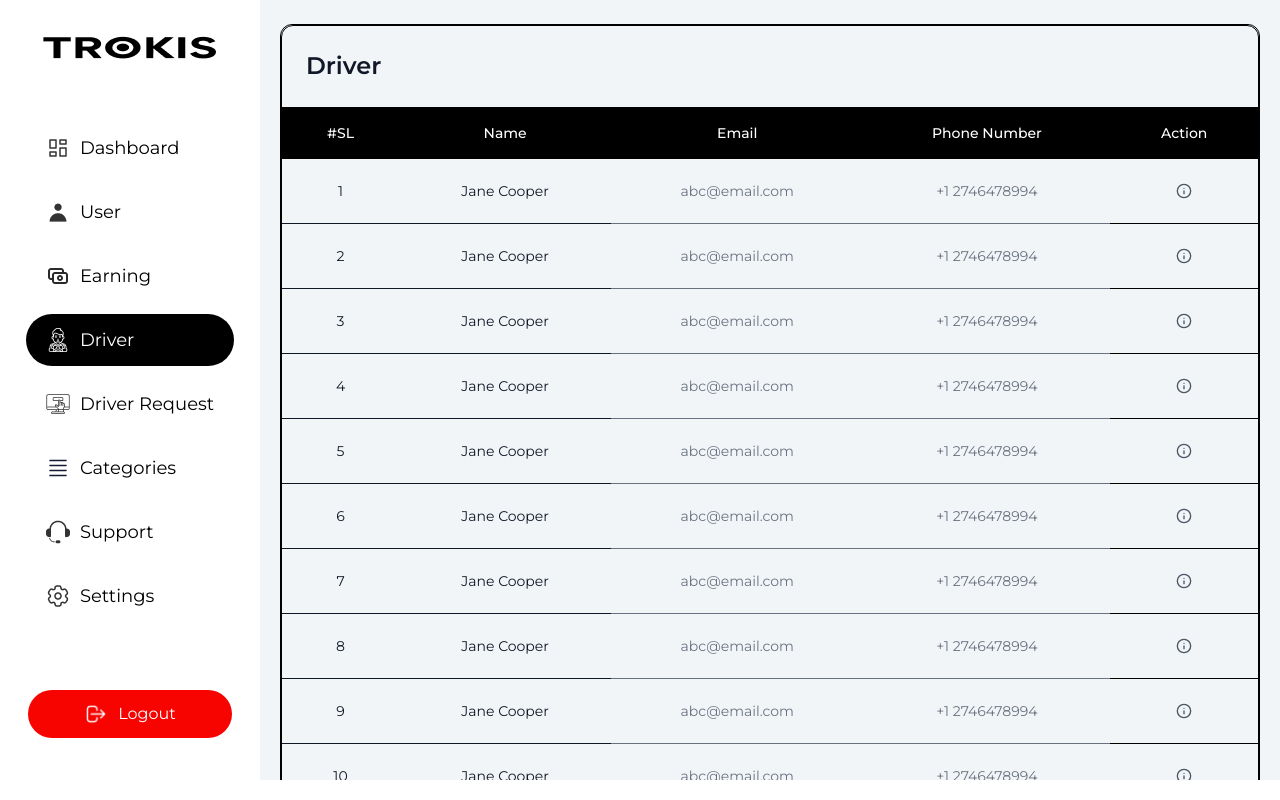
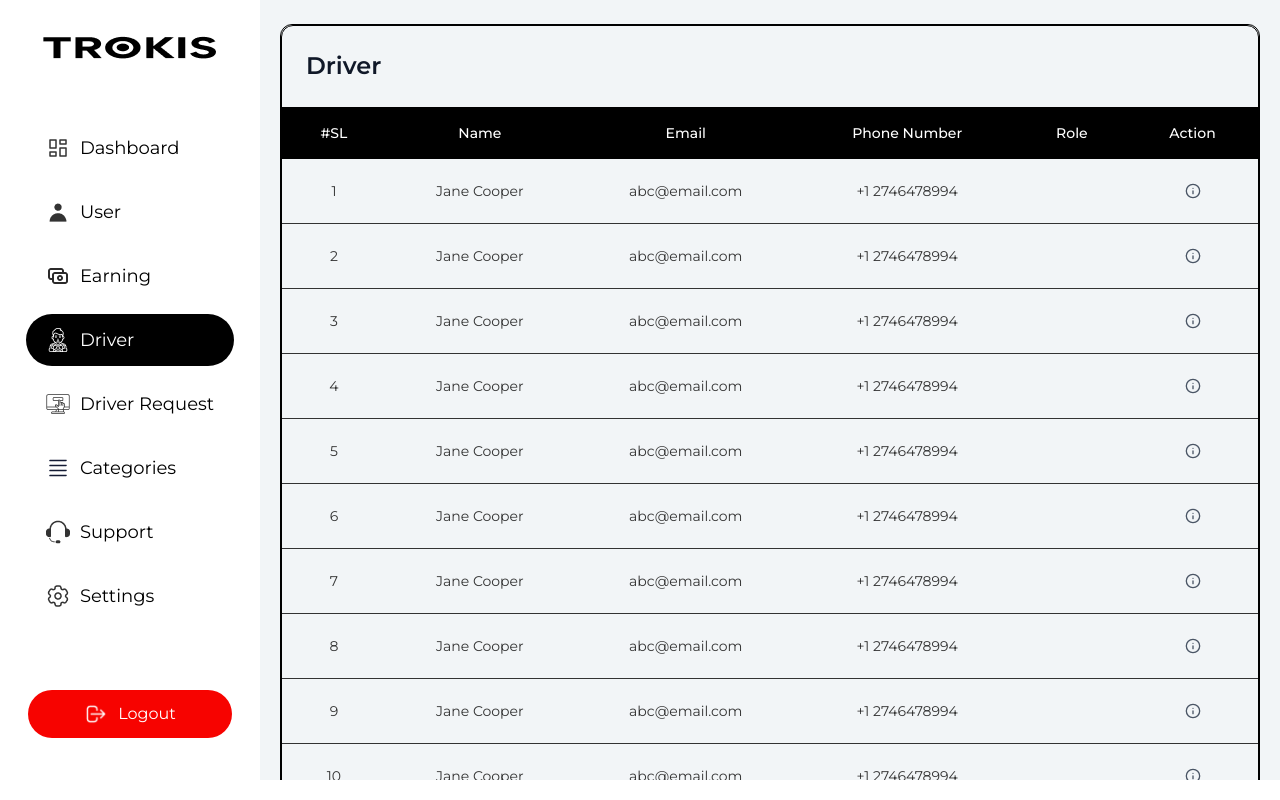
Before and after one commit to FaisalHasanEmon/trokis, a React (Vite) app: page /driver in a window 1280 px wide. Built offline with nearby package versions, Linux system fonts and the light colour scheme.

Commit message:
table responsiveness fixed

```diff
--- a/src/components/table/Table.jsx
+++ b/src/components/table/Table.jsx
@@ -19,7 +19,10 @@ const Table = ({ dataOf = "Not Defined", data = [] }) => {
 
   // Modal content based on current location
   const getModalContent = () => {
-    if (location.pathname === "/user" && selectedUser) {
+    if (
+      (location.pathname === "/user" || location.pathname === "/") &&
+      selectedUser
+    ) {
       // Use manual data if not available in selectedUser
       const modalData = {
         sl: selectedUser.id || 78,
@@ -214,7 +217,7 @@ const Table = ({ dataOf = "Not Defined", data = [] }) => {
 
   return (
     <>
-      {/* Recent Users Table */}
+      {/* Table */}
       <div className="rounded-xl shadow-sm border overflow-hidden">
         <div className="p-6 border-b border-gray-100">
           <h3 className="text-lg md:text-2xl font-semibold text-gray-900">
@@ -226,6 +229,7 @@ const Table = ({ dataOf = "Not Defined", data = [] }) => {
         <div className="hidden sm:block overflow-x-auto">
           <table className="w-full">
             <thead className="bg-black">
+              {/* Heading Row */}
               <tr>
                 <th className="px-6 py-4 text-center text-sm font-medium text-white">
                   #SL
@@ -239,26 +243,36 @@ const Table = ({ dataOf = "Not Defined", data = [] }) => {
                 <th className="px-6 py-4 text-center text-sm font-medium text-white">
                   Phone Number
                 </th>
+                {dataOf.toLowerCase().includes("driver") && (
+                  <th className="px-6 py-4 text-center text-sm font-medium text-white">
+                    Role
+                  </th>
+                )}
                 <th className="px-6 py-4 text-center text-sm font-medium text-white">
                   Action
                 </th>
               </tr>
             </thead>
             <tbody className="divide-y divide-gray-100">
-              {data.map((user, index) => (
-                <tr key={user.id} className="hover:bg-gray-50 *:border-b">
-                  <td className="px-6 py-4 text-center text-sm text-gray-900">
-                    {index + 1}
-                  </td>
-                  <td className="px-6 py-4 text-center text-sm text-gray-900">
-                    {user.name}
-                  </td>
-                  <td className="px-6 py-4 text-center text-sm text-gray-500">
-                    {user.email}
-                  </td>
-                  <td className="px-6 py-4 text-center text-sm text-gray-500">
-                    {user.phone}
-                  </td>
+              {/* Rows */}
+              {data?.map((user, index) => (
+                <tr
+                  key={user.id}
+                  className="hover:bg-gray-50 *:border-b *:px-6 *:py-4 *:text-center *:text-sm *:text-[#333333]"
+                >
+                  {/* Serial Column */}
+                  <td className="">{index + 1}</td>
+                  {/* Name Column */}
+                  <td className="">{user?.name}</td>
+                  {/* Email Column */}
+                  <td className="">{user?.email}</td>
+                  {/* Phone Number Column */}
+                  <td className="">{user?.phone}</td>
+                  {/*  Role Column Only For Driver Page*/}
+                  {dataOf.toLowerCase().includes("driver") && (
+                    <td className="">{user?.role}</td>
+                  )}
+                  {/* Action Button Column */}
                   <td className="px-6 py-4 text-center">
                     <button
                       onClick={() => handleInfoClick(user)}
@@ -291,9 +305,12 @@ const Table = ({ dataOf = "Not Defined", data = [] }) => {
                   <Info className="w-4 h-4 text-gray-600" />
                 </button>
               </div>
-              <div className="space-y-1">
-                <p className="text-sm text-gray-500">Email: {user.email}</p>
-                <p className="text-sm text-gray-500">Phone: {user.phone}</p>
+              <div className="space-y-1 *:text-sm *:text-gray-500">
+                <p className="">Email: {user.email}</p>
+                <p className="">Phone: {user.phone}</p>
+                {dataOf.toLowerCase().includes("driver") && (
+                  <p className="">Role: {user?.role}</p>
+                )}
               </div>
             </div>
           ))}
```
